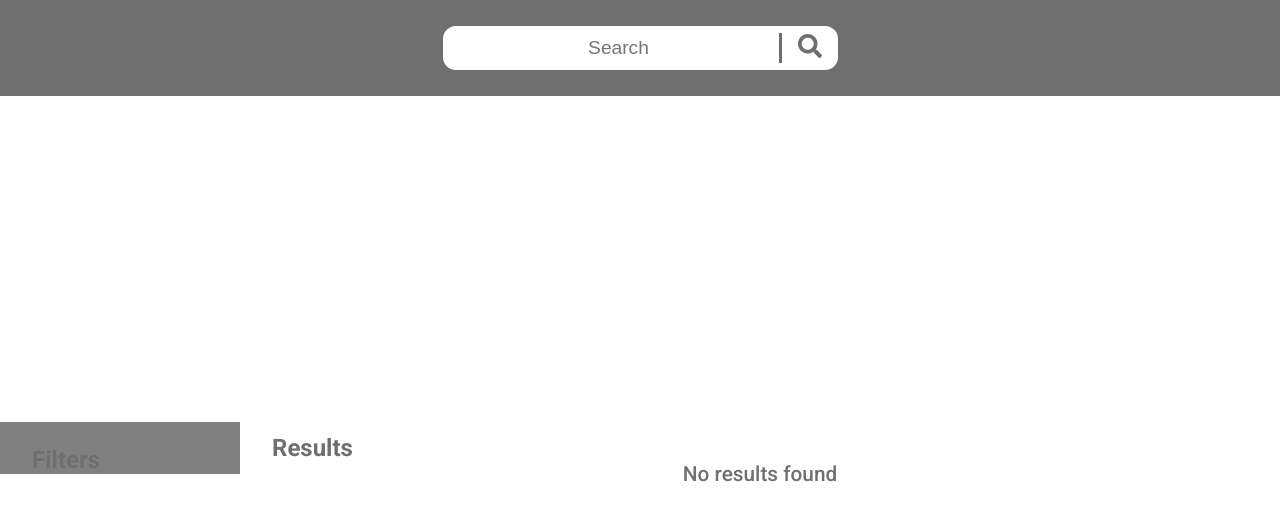
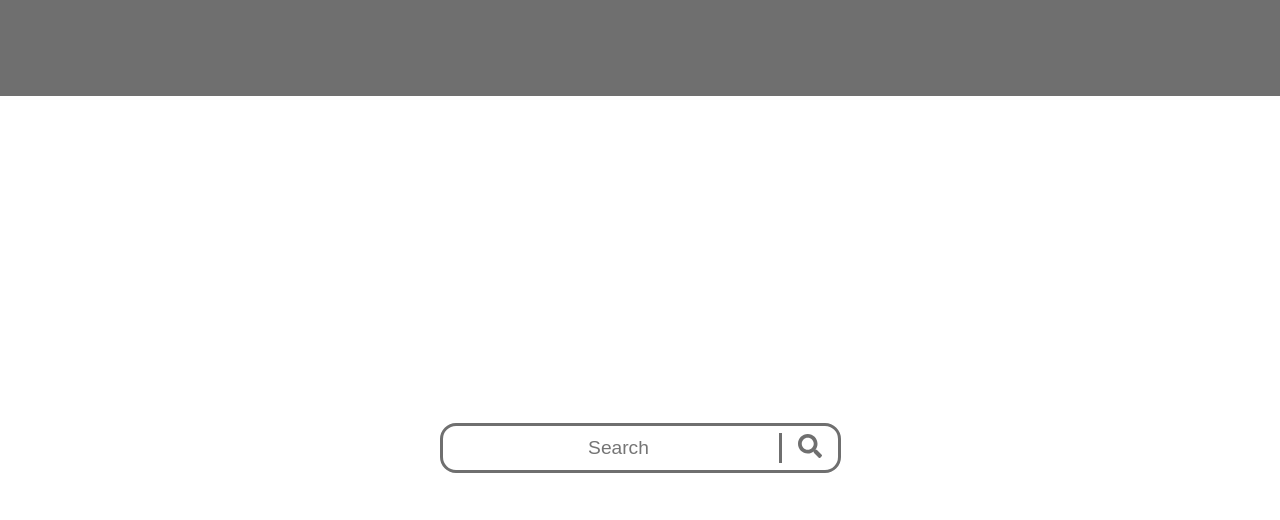
Before and after one commit to alynguyen/employee_search_frontend, a React (Create React App) app: page / in a window 1280 px wide. Shown: the top 520 px of the page. Built offline with nearby package versions, Linux system fonts and the light colour scheme.

Commit message:
add css animations

```diff
--- a/src/ContextProvider.js
+++ b/src/ContextProvider.js
@@ -5,7 +5,7 @@ import { theme } from './Theme';
 export const Context = createContext();
 
 export const ContextProvider = ({ children }) => {
-    const [view, setView] = useState('results');
+    const [view, setView] = useState('search');
     const [loading, setLoading] = useState(false);
     const [results, setResults] = useState([]);
     const [searchText, setSearchText] = useState('');
@@ -25,6 +25,7 @@ export const ContextProvider = ({ children }) => {
             if (res.status === 200) {
                 const data = await res.json();
                 setResults(data);
+                setView('results');
             }
         }
         catch(err) {
--- a/src/Theme.js
+++ b/src/Theme.js
@@ -23,6 +23,20 @@ const fadeUp = css`
     }
 `;
 
+const fadeRight = css`
+  opacity: 0;
+  visibility: hidden;
+  animation: 200ms ease-out 0s 1 fadeRight forwards;
+  transform: translate(-20px, 0);
+  @keyframes fadeRight {
+    100% {
+      opacity: 1;
+      visibility: visible;
+      transform: translate(0, 0);
+    }
+  }
+`;
+
 
 export const theme = {
     colors: {
@@ -41,6 +55,7 @@ export const theme = {
     fonts: 'Roboto, sans-serif',
     animations: {
         fadeUp,
+        fadeRight
     }
 };
 
--- a/src/components/Filter.js
+++ b/src/components/Filter.js
@@ -13,6 +13,7 @@ const Filter = () => {
 export default Filter;
 
 const Container = styled.div`
+    ${({ theme }) => theme.animations.fadeRight };
     display: flex;
     flex-flow: column;
     width: 15rem;
--- a/src/components/SearchBar.js
+++ b/src/components/SearchBar.js
@@ -52,6 +52,7 @@ const SearchIcon = styled(FaSearch)`
 `
 
 const SearchWrapper = styled.div`
+    ${({ theme }) => theme.animations.fadeUp };
     background-color: #fff;
     padding: 0 0 0 1rem;
     border-radius: 1rem;
```
